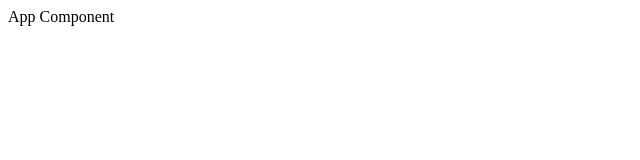
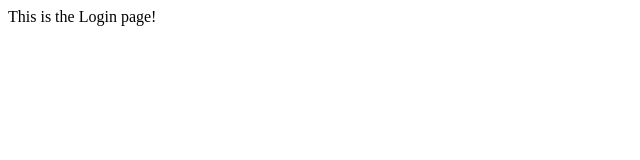
Before and after one commit to mlawso33-code/Early-Bird, a React app: page / in a window 1280 px wide. Shown: the top 160 px of the page, without its empty margins (0-640 px from the left). Built offline with nearby package versions, Linux system fonts and the light colour scheme; the HTML template or start-up script is replaced by a standard one.

Commit message:
Created Login component and context file. Implemented method to change current page displayed.

```diff
--- a/frontend/src/components/App.jsx
+++ b/frontend/src/components/App.jsx
@@ -1,13 +1,22 @@
 // import react, child component
-import React from 'react';
+import React, { useState, useEffect, useContext } from 'react';
+import GlobalContext from '../contexts/context.js';
+import Login from './Login.jsx';
 
 
 const App = () => {
+  const [page, setPage] = useState('login');
+
+  let pages = {
+    login: <Login />
+  }
 
   return (
-    <div>
-      <div>App Component</div>
-    </div>
+    <GlobalContext.Provider value={{page, setPage}}>
+      <div>
+        {pages[page]}
+      </div>
+    </GlobalContext.Provider>
   )
 }
 
--- /dev/null
+++ b/frontend/src/components/Login.jsx
@@ -0,0 +1,12 @@
+import React, { useState, useEffect, useContext } from 'react';
+import GlobalContext from '../contexts/context.js';
+
+const Login = () => {
+  const { page, setPage } = useContext(GlobalContext);
+
+  return (
+    <div>This is the Login page!</div>
+  )
+}
+
+export default Login;
--- /dev/null
+++ b/frontend/src/contexts/context.js
@@ -0,0 +1,5 @@
+import React from 'react';
+
+const GlobalContext = React.createContext();
+
+export default GlobalContext;
```
Also changed, not shown: 1 other file (tests, documents, lock files or other folders).
